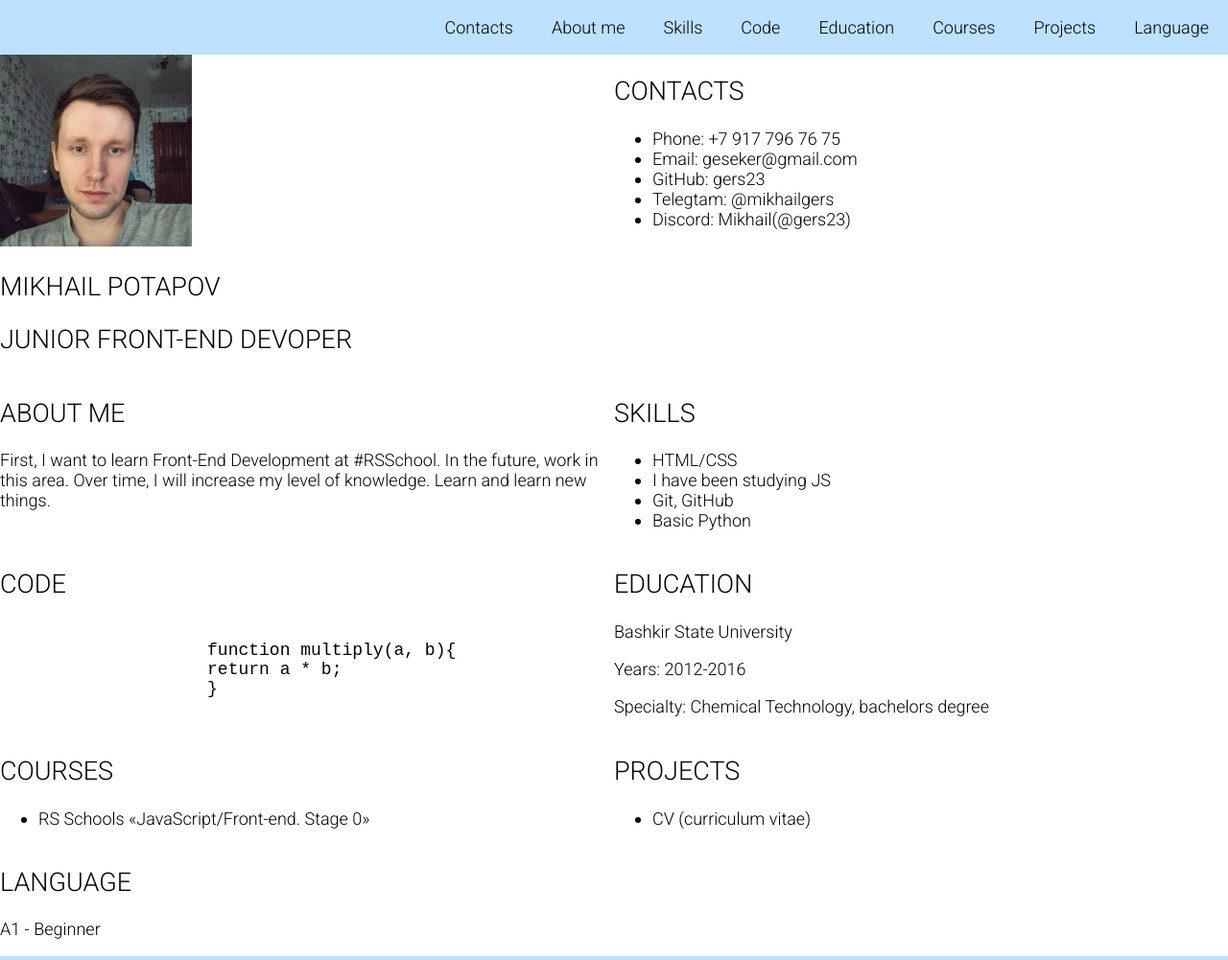
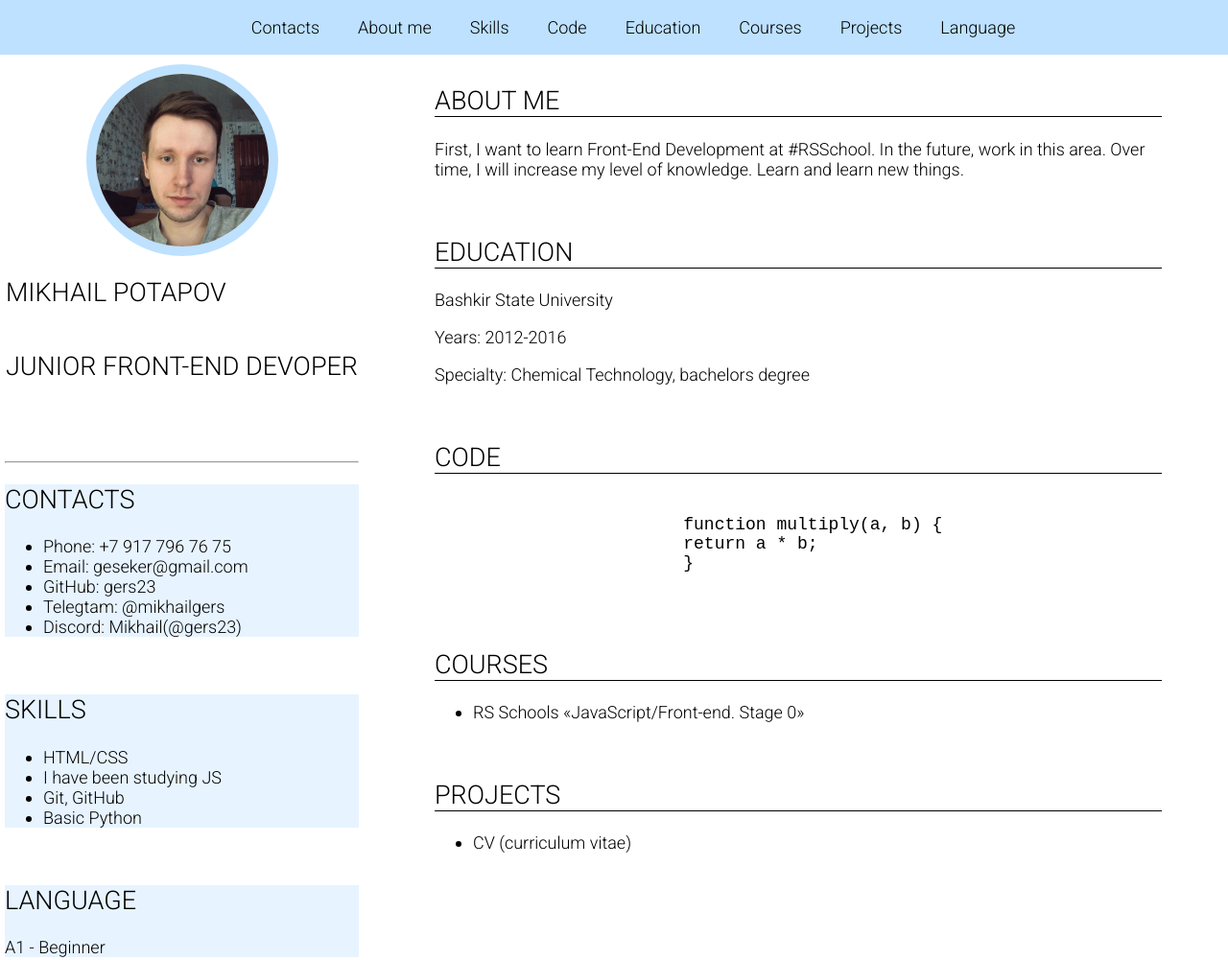
Before and after one commit to gers23/rsschool-cv, a plain HTML site: page index.html in a window 1280 px wide. Shown: the top 1001 px of the page at 96% size. Drawn offline with Linux system fonts and the light colour scheme.

Commit message:
fix: update index.html and style.css

```diff
--- a/index.html
+++ b/index.html
@@ -8,7 +8,6 @@
     <link rel="preconnect" href="https://fonts.gstatic.com" crossorigin>
     <link href="https://fonts.googleapis.com/css2?family=Roboto:wght@100;300;500;700&display=swap" rel="stylesheet">
     <link rel="icon" href="./assets/favicon.ico">
-    <link rel="stylesheet" href="./reset.css">
     <link rel="stylesheet" href="./style.css">
 
 </head>
@@ -30,15 +29,17 @@
     </header>
 
     <main class="main">
-        <div class="container main-container">
-            <section class="section" id="profile">
-                <img src="./assets/my_photo.jpg" alt="my_photo" width="200" height="200" >
-                <div class="left-culumn">
+        <div class="container main-container row">
+            <div class="column left">
+                <section class="section content-profile" id="profile">
+                    <img src="./assets/my_photo.jpg" alt="my_photo" class="image-profile">
+                    <div class="name-title">
                         <h1 class="section-title">Mikhail Potapov</h1>
                         <h2 class="section-title">Junior Front-End Devoper</h2>
                     </div>
                 </section>
-            <section class="section" id="contacts">
+                <hr class="line">
+                <section class="section section-contacts section-color" id="contacts">
                     <h2 class="section-title">Contacts</h2>
                     <ul>
                         <li>Phone: +7 917 796 76 75</li>
@@ -48,13 +49,7 @@
                         <li>Discord: Mikhail(@gers23)</li>
                     </ul>
                 </section>
-            <section class="section" id="about-me">
-                <h2 class="section-title">About me</h2>
-                <p>
-                    First, I want to learn Front-End Development at #RSSchool. In the future, work in this area. Over time, I will increase my level of knowledge. Learn and learn new things.
-                </p>
-            </section>
-            <section class="section" id="skills">
+                <section class="section section-color" id="skills">
                     <h2 class="section-title">Skills</h2>
                     <ul class="section-list">
                         <li>HTML/CSS</li>
@@ -63,37 +58,48 @@
                         <li>Basic Python</li>
                     </ul>
                 </section>
+
+                <section class="section section-color" id="language">
+                    <h2 class="section-title">Language</h2>
+                    <p>A1 - Beginner</p>
+                </section>
+            </div>
+
+            <div class="column right">
+                <section class="section" id="about-me">
+                    <h2 class="section-title border-title">About me</h2>
+                    <p>
+                        First, I want to learn Front-End Development at #RSSchool. In the future, work in this area. Over time, I will
+                        increase my level of knowledge. Learn and learn new things.
+                    </p>
+                </section>
+                <section class="section" id="education">
+                    <h2 class="section-title border-title">Education</h2>
+                    <p>Bashkir State University</p>
+                    <p>Years: 2012-2016</p>
+                    <p>Specialty: Chemical Technology, bachelors degree</p>
+                </section>
                 <section class="section" id="code">
-                <h2 class="section-title">Code</h2>
+                    <h2 class="section-title border-title">Code</h2>
                     <pre><code>
-                    function multiply(a, b){
+                        function multiply(a, b) {
                         return a * b;
                         }
                                             </code></pre>
                 </section>
-            <section class="section" id="education">
-                <h2 class="section-title">Education</h2>
-                <p>Bashkir State University</p>
-                <p>Years: 2012-2016</p>
-                <p>Specialty: Chemical Technology, bachelors degree</p>
-            </section>
                 <section class="section" id="courses">
-                <h2 class="section-title">Courses</h2>
+                    <h2 class="section-title border-title">Courses</h2>
                     <ul>
                         <li>RS Schools «JavaScript/Front-end. Stage 0»</li>
                     </ul>
                 </section>
                 <section class="section" id="projects">
-                <h2 class="section-title">Projects</h2>
+                    <h2 class="section-title border-title">Projects</h2>
                     <ul>
                         <li>CV (сurriculum vitae)</li>
                     </ul>
                 </section>
-            <section class="section" id="language">
-                <h2 class="section-title">Language</h2>
-                <p>A1 - Beginner</p>
-            </section>
-
+            </div>
         </div>
     </main>
 
--- a/style.css
+++ b/style.css
@@ -18,9 +18,14 @@ body {
 }
 
 .container {
+  display: flex;
+  justify-content: space-around;
+  align-items: stretch;
   max-width: 1440px;
   margin: 0 auto;
 }
+
+/* HEADER ----------------------------------------- */
 
 .header {
   background-color: rgba(181, 222, 255, 0.89);
@@ -28,7 +33,7 @@ body {
 
 .nav-list {
   display: flex;
-  justify-content: flex-end;
+  justify-content: center;
   align-items: center;
   list-style: none;
 }
@@ -47,14 +52,44 @@ body {
   text-decoration: underline dotted;
 }
 
+/* MAIN ------------------------------------------------- */
+
+.main {
+}
+
 .main-container {
   display: flex;
   flex-wrap: wrap;
   justify-content: space-between;
 }
 
+.column {
+  float: left;
+  padding: 10px 5px 0;
+}
+
+.left {
+  width: 30%;
+  padding-right: 10px;
+}
+
+.right {
+  width: 60%;
+  margin: 0;
+}
+
+.row::after {
+  content: "";
+  display: table;
+  clear: both;
+}
+
 .section {
-  width: 50%;
+  margin-bottom: 60px;
+}
+
+.section-color {
+  background-color: rgba(181, 222, 255, 0.33);
 }
 
 .section-title {
@@ -62,6 +97,48 @@ body {
   text-transform: uppercase;
   letter-spacing: normal;
 }
+
+.border-title {
+  border-bottom: 1px solid black;
+}
+
+.content-profile {
+  display: flex;
+  flex-direction: column;
+  justify-content: space-evenly;
+  align-self: center;
+  order: 0;
+}
+
+.image-profile {
+  align-self: center;
+  width: 200px;
+  height: 200px;
+  margin: auto;
+  border-radius: 100px;
+  border: 10px solid rgba(181, 222, 255, 0.89);
+}
+
+.name-title {
+  display: flex;
+  flex-direction: column;
+  justify-content: center;
+  align-self: flex-end;
+  margin: auto;
+}
+
+.line {
+  height: 1px;
+  width: 100%;
+  background: rgb(172, 172, 172);
+}
+
+.section-contacts {
+  flex: 1 3;
+  order: -1;
+}
+
+/* FOOTER ------------------------------------------------- */
 
 .footer {
   padding: 24px;
@@ -83,8 +160,22 @@ body {
   background-repeat: no-repeat;
 }
 
+/* MEDIA ------------------------------------------------- */
+
 @media (max-width: 768px) {
   .section {
     width: 100%;
   }
 }
+
+@media all and (min-width: 800px) {
+  .section-profile {
+    order: 1;
+  }
+}
+
+@media screen and (max-width: 600px) {
+  .column {
+    width: 100%;
+  }
+}
```
Also changed, not shown: 2 other files. Lines whose indentation alone changed are shown as unchanged.
